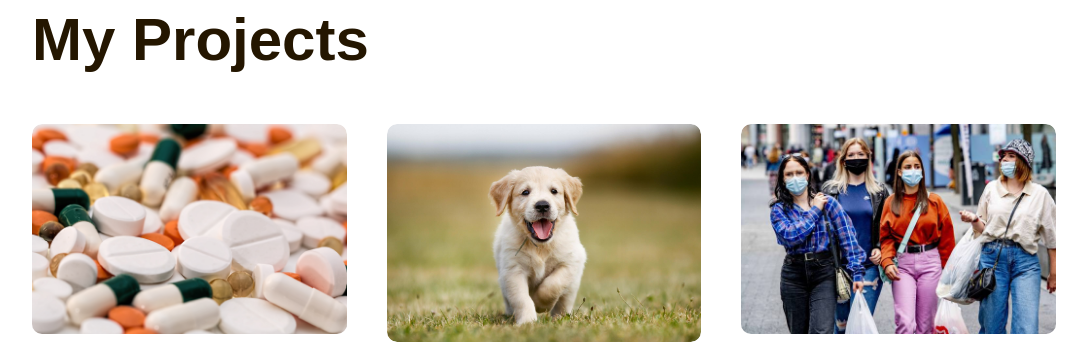
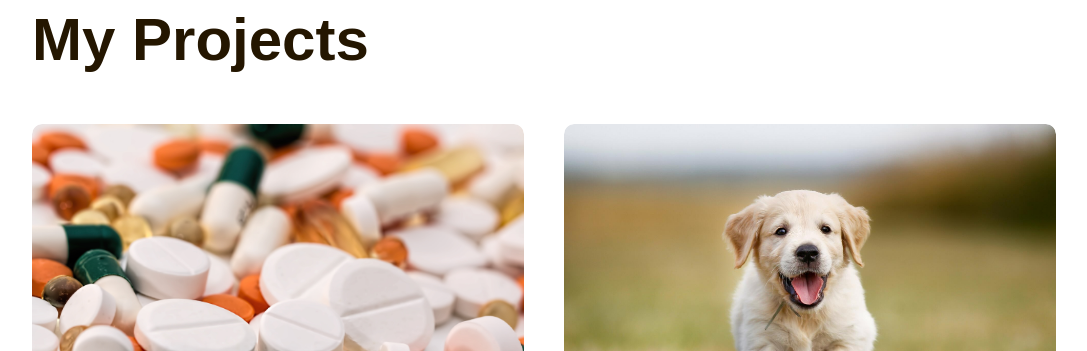
Before and after one commit to sayak-1108/Personal-Portfolio-website, a plain HTML site: page index.html in a window 1280 px wide. Shown: the part 1350-1701 px from the top of the page, without its empty margins (96-1183 px from the left). Drawn offline with Linux system fonts and the light colour scheme.

Commit message:
Update style.css

```diff
--- a/style.css
+++ b/style.css
@@ -140,7 +140,7 @@ nav ul li a:hover::after {
 }
 .work-list{
     display: grid;
-    grid-template-columns: repeat(auto-fit, minmax(250px, 1fr));
+    grid-template-columns: repeat(auto-fit, minmax(350px, 1fr));
     grid-gap: 40px;
     margin-top: 50px;
 }
```
